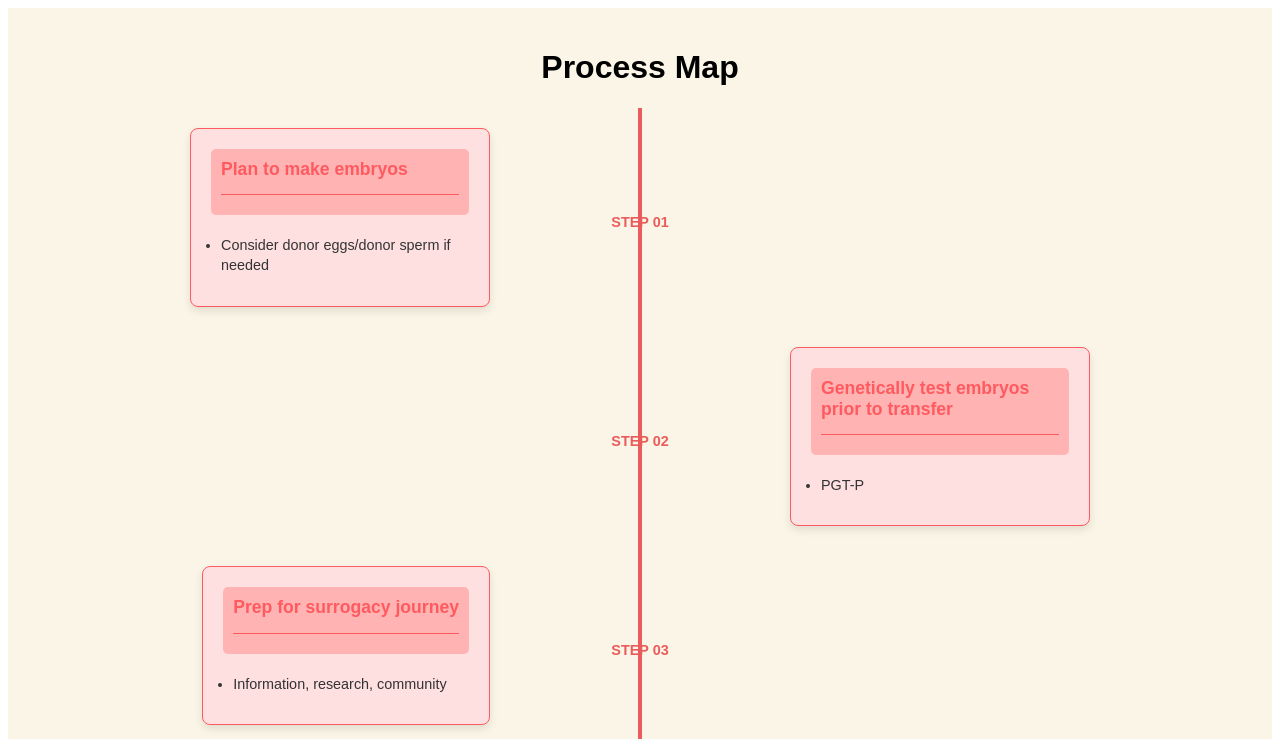
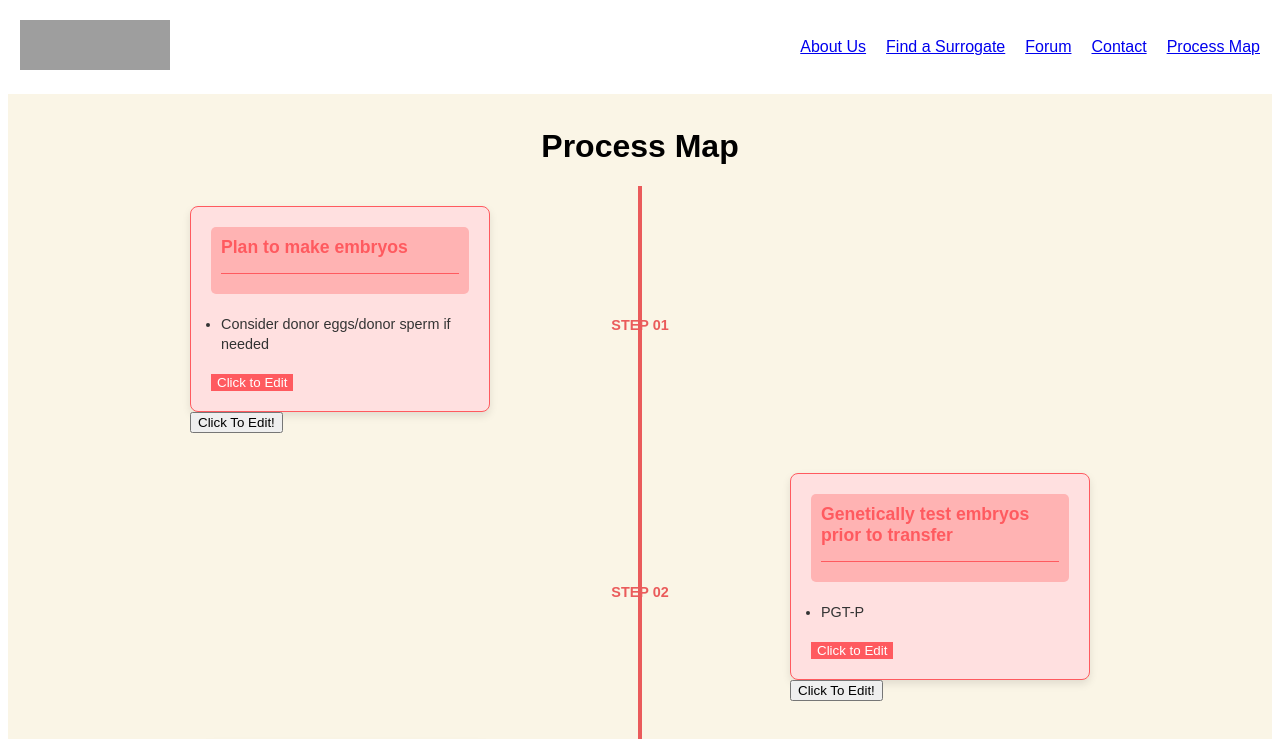
Before and after one commit to ekang100/BabyBumps, a Next.js app in the folder nextjs-blog/: page /processmap in a window 1280 px wide. Shown: the top 739 px of the page. Built offline with nearby package versions, Linux system fonts and the light colour scheme; grey boxes are pictures that could not be loaded.

Commit message:
added process map code & still editing

```diff
--- a/nextjs-blog/components/infocard.js
+++ b/nextjs-blog/components/infocard.js
@@ -1,7 +1,6 @@
-// InfoCard.js
 import React from 'react';
 
-const InfoCard = ({ title, description, items = [] }) => {
+const InfoCard = ({ title, description, items = [], openPopup }) => {
   return (
     <div style={styles.card}>
       <div style={styles.titleSection}>
@@ -16,6 +15,20 @@ const InfoCard = ({ title, description, items = [] }) => {
           ))}
         </ul>
       )}
+      <button
+        onClick={openPopup}
+        style={{
+          marginTop: '10px',
+          // padding: '5px 10px',
+          backgroundColor: '#ff5a5f',
+          color: 'white',
+          border: 'none',
+          // borderRadius: '5px',
+          cursor: 'pointer',
+        }}
+      >
+        Click to Edit
+      </button>
     </div>
   );
 };
--- a/nextjs-blog/pages/index.js
+++ b/nextjs-blog/pages/index.js
@@ -15,6 +15,7 @@ export default function Home() {
           <Link href="/surrogates">Find a Surrogate</Link>
           <Link href="/forum">Forum</Link>
           <Link href="/contact">Contact</Link>
+          <Link href="/processmap">Process Map</Link>
         </nav>
       </header>
 
--- a/nextjs-blog/pages/processmap.js
+++ b/nextjs-blog/pages/processmap.js
@@ -1,5 +1,7 @@
-import React from 'react';
+import React, { useState } from 'react';
 import InfoCard from '../components/InfoCard';
+import Image from 'next/image';
+import Link from 'next/link';
 
 const stages = [
   {
@@ -46,6 +48,27 @@ const stages = [
 ];
 
 const ProcessMap = () => {
+  const [popupContent, setPopupContent] = useState(null);
+  const [inputText, setInputText] = useState('');
+
+  const openPopup = (content) => {
+    setPopupContent(content);
+  };
+
+  const closePopup = () => {
+    setPopupContent(null);
+    setInputText('');
+  };
+
+  const handleInputChange = (event) => {
+    setInputText(event.target.value);
+  };
+
+  const handleSubmit = () => {
+    alert(`Submitted: ${inputText}`); // Just for testing, alert the text
+    setInputText('');
+  };
+
   return (
     <div style={{
       display: 'flex',
@@ -56,7 +79,38 @@ const ProcessMap = () => {
       minHeight: '100vh',
       fontFamily: 'Arial, sans-serif',
     }}>
-      <h1 style={{ textAlign: 'center' }}>Process Map</h1>
+
+      {/* Header Section */}
+      <header style={{
+        width: '100%',
+        padding: '20px',
+        backgroundColor: '#ffffff',
+        display: 'flex',
+        justifyContent: 'space-between',
+        alignItems: 'center',
+        position: 'fixed',
+        top: 0,
+        left: 0,
+        right: 0,
+        zIndex: 10,
+        boxSizing: 'border-box',
+      }}>
+        <div style={{ flex: 1 }}>
+          <Image src="/logo.png" alt="Baby Bumps Logo" width={150} height={50} />
+        </div>
+        <nav style={{
+          display: 'flex',
+          gap: '20px',
+        }}>
+          <Link href="/about">About Us</Link>
+          <Link href="/surrogates">Find a Surrogate</Link>
+          <Link href="/forum">Forum</Link>
+          <Link href="/contact">Contact</Link>
+          <Link href="/processmap">Process Map</Link>
+        </nav>
+      </header>
+
+      <h1 style={{ textAlign: 'center', marginTop: '100px' }}>Process Map</h1>
 
       <div style={{
         display: 'flex',
@@ -71,7 +125,7 @@ const ProcessMap = () => {
           position: 'absolute',
           left: '50%',
           width: '4px',
-          height: 'calc(100% - 40px)', // Adjust to make space for step labels
+          height: 'calc(100% - 40px)',
           backgroundColor: '#ea5b5b',
           transform: 'translateX(-50%)',
           zIndex: 0,
@@ -95,7 +149,11 @@ const ProcessMap = () => {
               visibility: stage.left ? 'visible' : 'hidden',
               zIndex: 2,
             }}>
-              {stage.left && <InfoCard title={stage.left.title} items={stage.left.items} />}
+              {stage.left &&
+                <div>
+                  <InfoCard title={stage.left.title} items={stage.left.items} />
+                  <button onClick={() => openPopup({ title: stage.left.title, items: stage.left.items })}>Click To Edit!</button>
+                </div>}
             </div>
 
             <div style={{
@@ -105,7 +163,7 @@ const ProcessMap = () => {
               width: '80px',
               zIndex: 3,
               textAlign: 'center',
-              marginTop: '10px', // Add margin for better spacing
+              marginTop: '10px',
             }}>
               <span style={{
                 color: '#ea5b5b',
@@ -126,13 +184,80 @@ const ProcessMap = () => {
             }}>
               {Array.isArray(stage.right)
                 ? stage.right.map((item, i) => (
-                    <InfoCard key={i} title={item.title} items={item.items} />
+                    <div key={i}>
+                      <InfoCard title={item.title} items={item.items} />
+                      <button onClick={() => openPopup({ title: item.title, items: item.items })}>Click To Edit!</button>
+                    </div>
                   ))
-                : stage.right && <InfoCard title={stage.right.title} items={stage.right.items} />}
+                : stage.right &&
+                  <div>
+                    <InfoCard title={stage.right.title} items={stage.right.items} />
+                    <button onClick={() => openPopup({ title: stage.right.title, items: stage.right.items })}>Click To Edit!</button>
+                  </div>}
             </div>
           </div>
         ))}
       </div>
+
+      {popupContent && (
+        <div style={{
+          position: 'fixed',
+          top: 0,
+          left: 0,
+          right: 0,
+          bottom: 0,
+          backgroundColor: 'rgba(0, 0, 0, 0.7)',
+          display: 'flex',
+          justifyContent: 'center',
+          alignItems: 'center',
+          zIndex: 20,
+        }} onClick={closePopup}>
+          <div onClick={(e) => e.stopPropagation()} style={{
+            backgroundColor: 'white',
+            padding: '20px',
+            maxWidth: '500px',
+            width: '100%',
+            borderRadius: '8px',
+            boxShadow: '0 4px 8px rgba(0, 0, 0, 0.2)',
+            position: 'relative',
+          }}>
+            <button onClick={closePopup} style={{
+              position: 'absolute',
+              top: '10px',
+              right: '10px',
+              padding: '5px 10px',
+              backgroundColor: '#ea5b5b',
+              color: 'white',
+              border: 'none',
+              borderRadius: '5px',
+              cursor: 'pointer',
+            }}>Close</button>
+            <h2>{popupContent.title}</h2>
+            <textarea
+              value={inputText}
+              onChange={handleInputChange}
+              rows={4}
+              style={{
+                width: '100%',
+                padding: '10px',
+                borderRadius: '5px',
+                border: '1px solid #ccc',
+                marginBottom: '10px',
+              }}
+            />
+            <button onClick={handleSubmit} style={{
+              padding: '8px 15px',
+              backgroundColor: '#ea5b5b',
+              color: 'white',
+              border: 'none',
+              borderRadius: '5px',
+              cursor: 'pointer',
+            }}>
+              Submit
+            </button>
+          </div>
+        </div>
+      )}
     </div>
   );
 };
```
